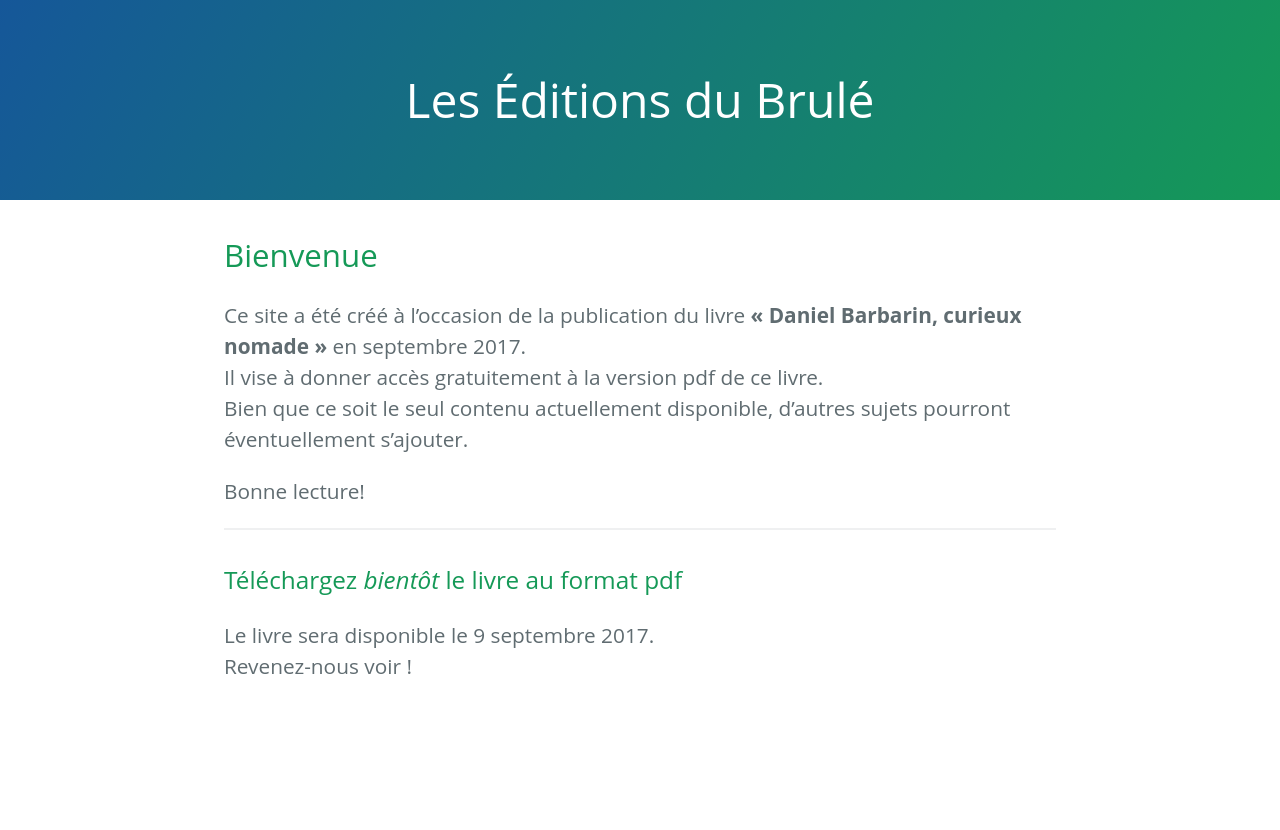
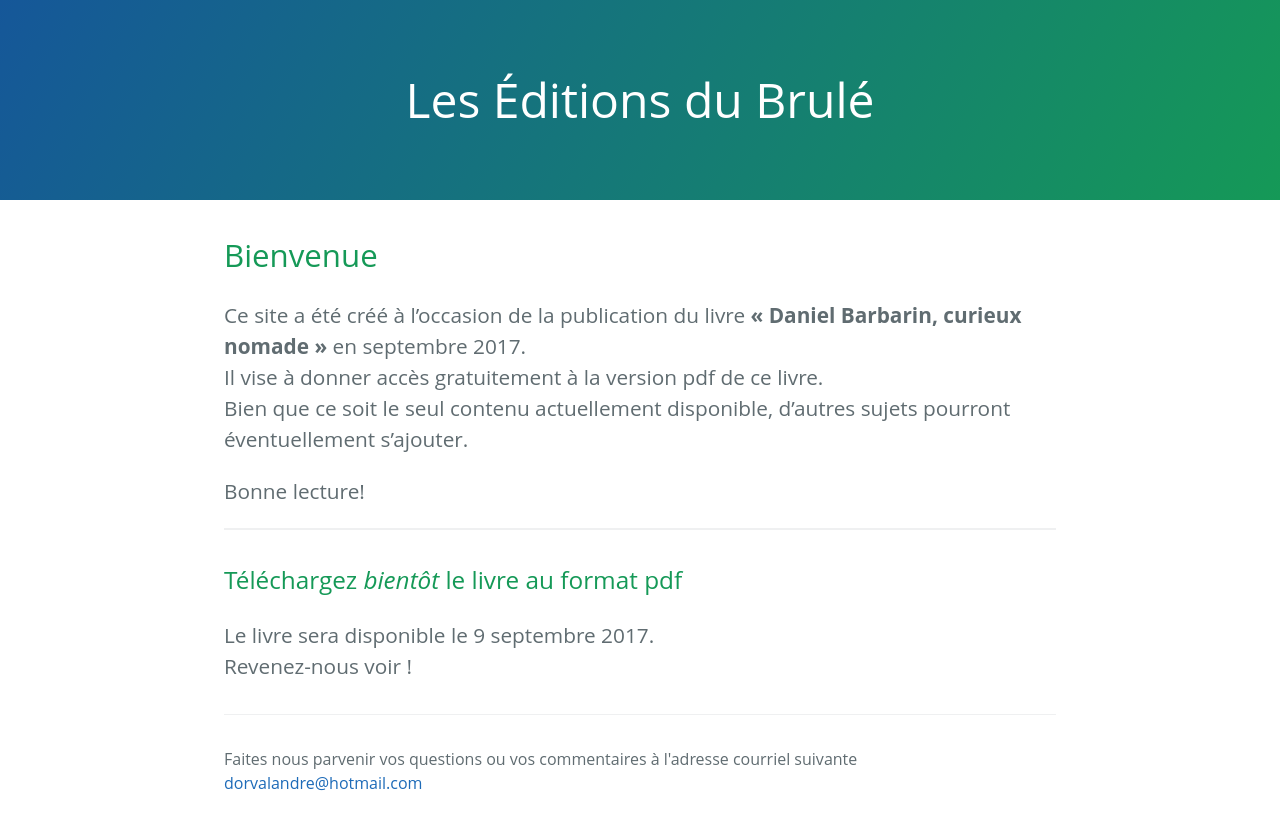
Before and after one commit to mfalla/leseditionsdubrule, a Jekyll site: the page built from index.html, in a window 1280 px wide. Shown: the top 830 px of the page. Built offline with Jekyll 4.4.1, drawn with Linux system fonts in a browser that asks for light colours; some of the changed lines change nothing that is shown.

Commit message:
Reveal email

```diff
--- a/index.html
+++ b/index.html
@@ -37,9 +37,18 @@ layout: default
     </span>
   </a>
   -->
-  <!--
+
   <div class="site-footer">
-    Faites nous parvenir vos questions ou vos commentaires à l'adresse courriel suivante <a href="#">email</a>
+    Faites nous parvenir vos questions ou vos commentaires à l'adresse courriel suivante <a id="mail" href="#">email</a>
   </div>
-  -->
+
+  <script type="text/javascript">
+    var $mail = document.getElementById('mail');
+    var userName = ['dorval','andre'].join('');
+    var domainName = ['hotmail','com'].join('.');
+    var url = [userName, domainName].join('@');
+    var subject = ['Subject','Les éditions du brulés: commentaire'].join('=');
+    $mail.href = [['mailto', url].join(':'), subject].join('?');
+    $mail.innerText = url;
+  </script>
 </section>
```
